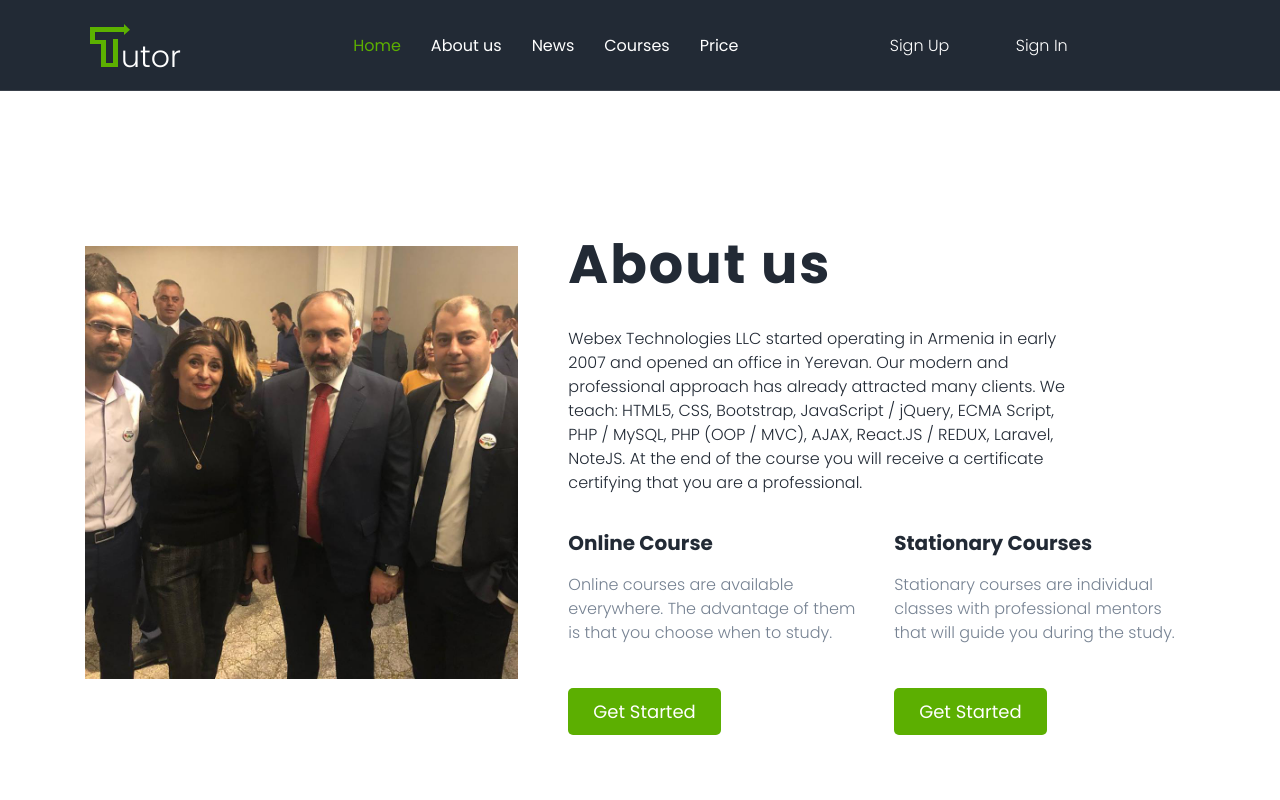
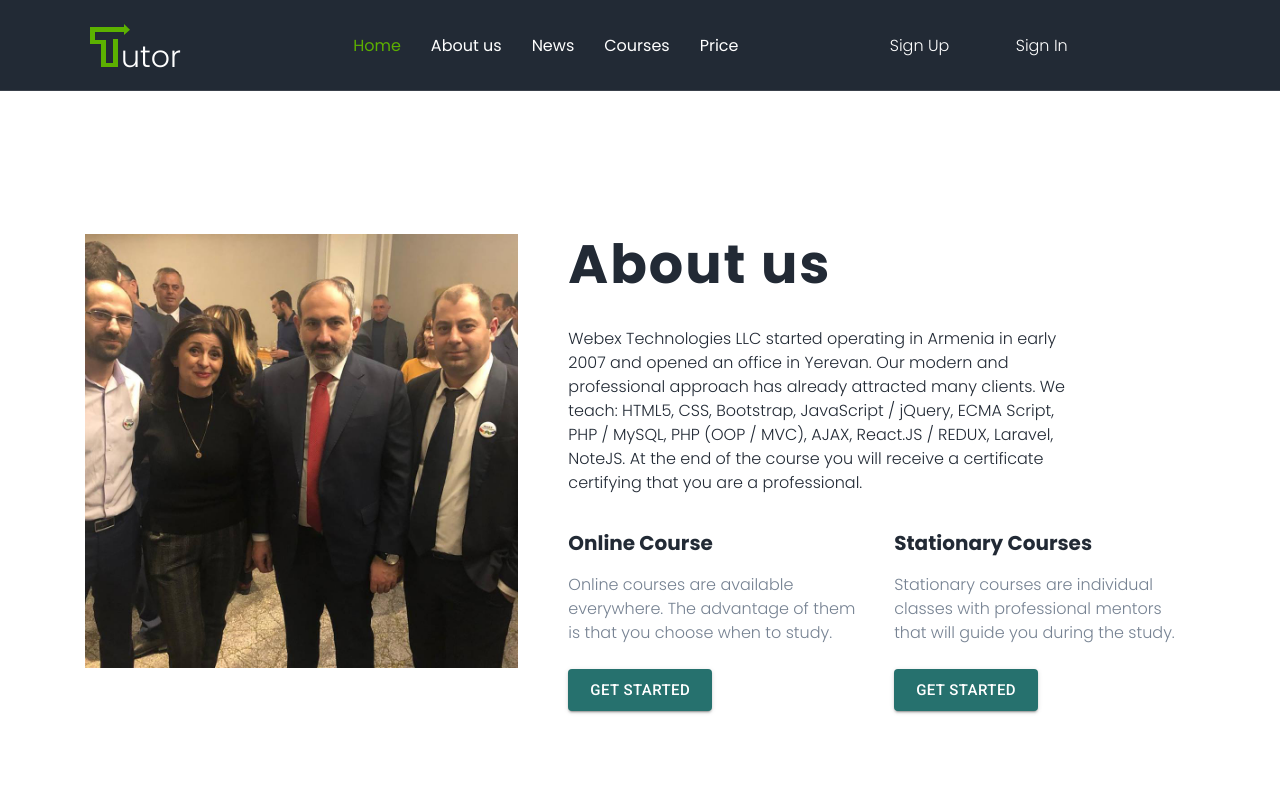
Before and after one commit to myarmenia/webex-front, a React (Create React App) app: page /aboutus in a window 1280 px wide. Shown: the top 800 px of the page. Built offline with nearby package versions, Linux system fonts and the light colour scheme; a web font is replaced by a local one.

Commit message:
pleaseMerge

```diff
--- a/src/Components/AboutUs/Section1.js
+++ b/src/Components/AboutUs/Section1.js
@@ -1,4 +1,5 @@
 import React from 'react';
+import Button from '@material-ui/core/Button';
 
 function Section1 () {
     return (
@@ -32,7 +33,17 @@ function Section1 () {
                                     The advantage of them is that
                                     you choose when to study.
                                 </p>
-                                <a href="#" className="btn btn-maincolor">Get Started</a>
+                                {/* <a href="#" className="btn btn-maincolor">Get Started</a> */}
+                                <a href="/signup">
+                                <Button
+                                    variant="contained"
+                                    size="large"
+                                    id="buttonColor"
+                                    className="mt-4"
+                                >
+                                    Get Started
+                                </Button>
+                                </a>
                             </div>
                             <div className="col-md-6">
                                 <h6 className="fw-700">
@@ -41,7 +52,17 @@ function Section1 () {
                                 <p style={{marginBottom: "0px"}}>
                                     Stationary courses are individual classes with professional mentors that will guide you during the study.
                                 </p>
-                                <a href="#" className="btn btn-maincolor">Get Started</a>
+                                {/* <a href="#" className="btn btn-maincolor">Get Started</a> */}
+                                <a href="/signup">
+                                <Button
+                                    variant="contained"
+                                    size="large"
+                                    id="buttonColor"
+                                    className="mt-4"
+                                >
+                                    Get Started
+                                </Button>
+                                </a>
                             </div>
                         </div>
 
--- a/src/Components/Header/SignIn/index.js
+++ b/src/Components/Header/SignIn/index.js
@@ -2,6 +2,7 @@ import React, { useState } from 'react';
 import TextField from '@material-ui/core/TextField';
 import { makeStyles } from '@material-ui/core/styles';
 import { Link } from 'react-router-dom';
+import Button from '@material-ui/core/Button';
 
 const useStyles = makeStyles(theme => ({
 	container: {
@@ -49,7 +50,6 @@ const SignIn = () => {
 					<div className="modal-header">
 						<h6 className="modal-title" id="formlogin">Sign In</h6>
 						<Link to="/signup" className="btn btn-maincolor btn-sign">Sign Up</Link>
-
 					</div>
 					<div className="modal-body">
 						<div className="form-title">
@@ -105,7 +105,16 @@ const SignIn = () => {
 									Keep me logged in
 							</label>
 							</div>
-							<button type="submit" className="btn btn-maincolor log-btn" style={{margin:'0 auto'}}>Log in</button>
+							{/* <button type="submit" className="btn btn-maincolor log-btn" style={{margin:'0 auto'}}>Log in</button> */}
+							<Button
+                                    variant="contained"
+                                    size="large"
+                                    id="buttonColor"
+									className="btn btn-maincolor log-btn"
+									style={{margin:'0 auto'}}
+                                >
+                                    Log in
+                                </Button>
 						</form>
 						<div className="modal-footer">
 							Dont have an Tutor account?<button type="button" className="btn-sign">Sign Up</button>
--- a/src/Components/Main/index.js
+++ b/src/Components/Main/index.js
@@ -3,7 +3,6 @@ import CoursesFilter from '../Courses/courses';
 import Contact from '../Contact';
 import Cubes from '../Header/Cubes';
 import About from '../AboutUs/';
-import Section5 from '../AboutUs/Section5/Section5';
 import Count from '../CountUp/';
 import Price from '../Courses/Pricing';
 import Advantages from '../Courses/Advantages';
@@ -20,7 +19,6 @@ const Home = props => {
       <Advantages />
 
       {/* <Price /> - do not touch! Dangerous for life */}
-      <Section5 />
       <Contact />
     </main>
   );
```
